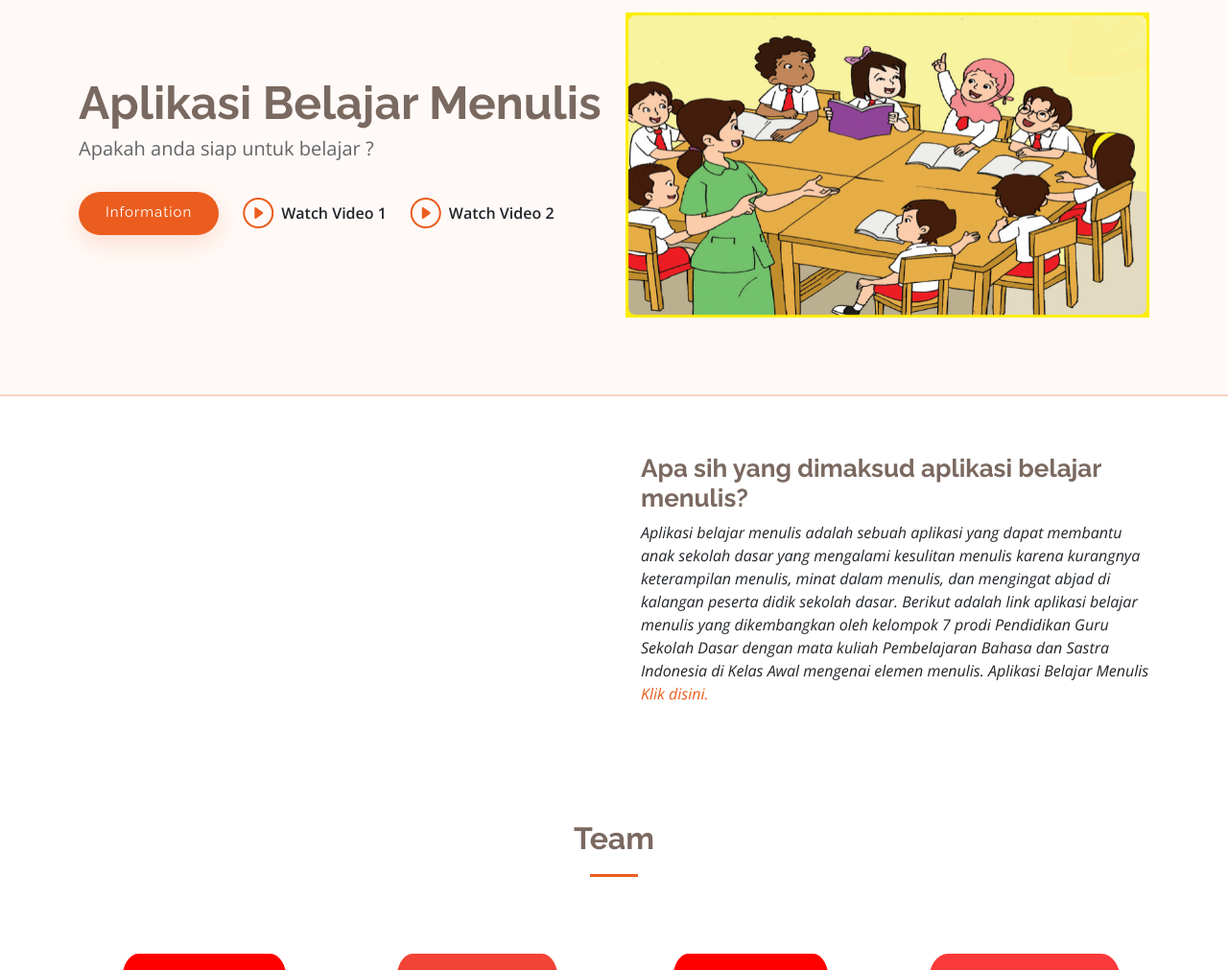
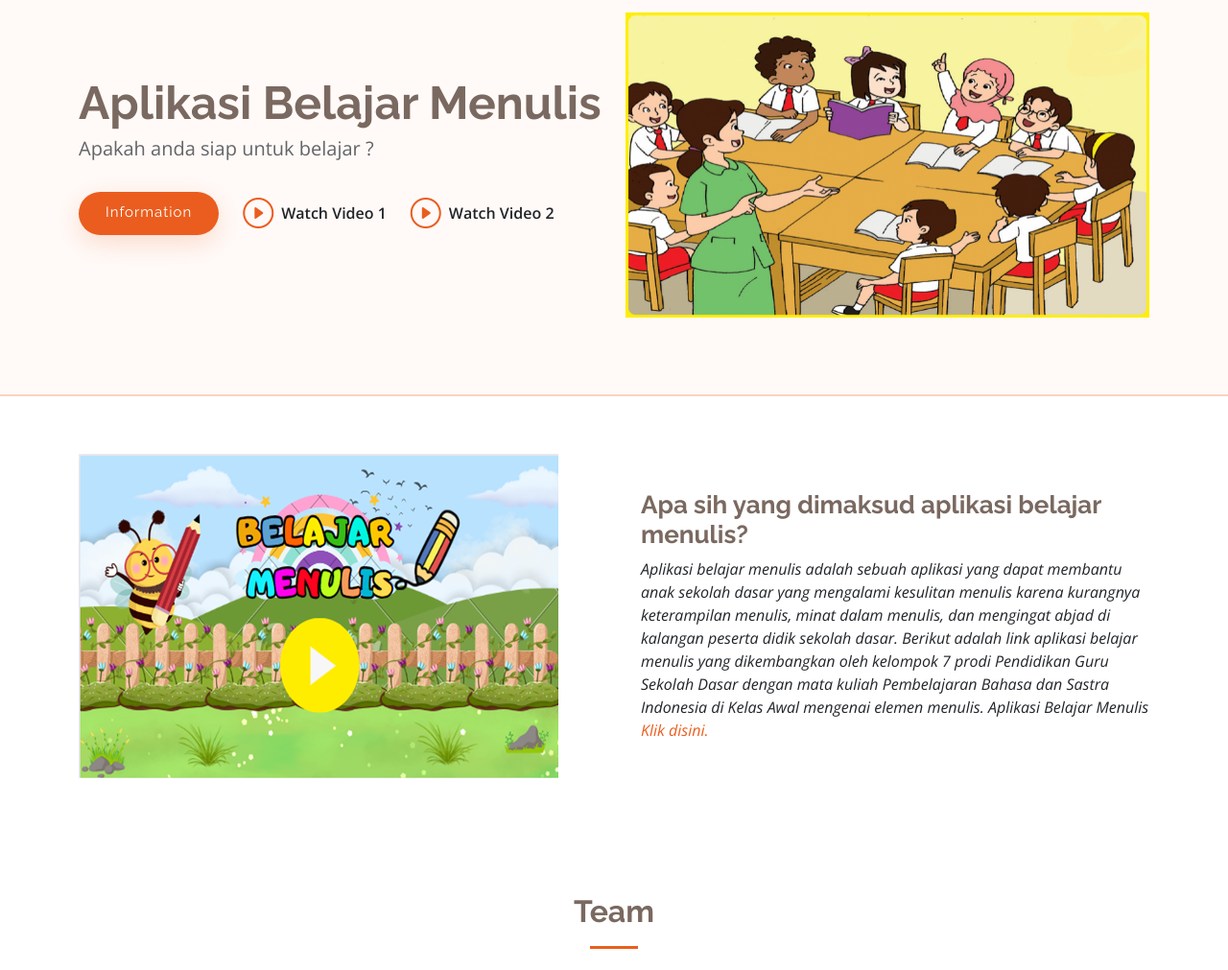
Before and after one commit to Yuliasantika/AplikasiBelajarMenulis.githu.io, a plain HTML site: page index.html in a window 1280 px wide. Shown: the part 237-1248 px from the top of the page at 96% size. Drawn offline with nearby package versions, Linux system fonts and the light colour scheme.

Commit message:
Update index.html

```diff
--- a/index.html
+++ b/index.html
@@ -86,7 +86,7 @@
         <div class="row gy-3">
 
           <div class="col-lg-6" data-aos="fade-up" data-aos-delay="100">
-            <a href="https://www.canva.com/design/DAGDremk1b8/effZlRQNYXeUeQKveq_dhQ/edit?utm_content=DAGDremk1b8&utm_campaign=designshare&utm_medium=link2&utm_source=sharebutton" target="_blank" rel="nofollow" title="dewa inside blog"><img src="../tampilan/assets/img/aplikasi.png" alt="" class="img-fluid"></a>
+            <a href="https://www.canva.com/design/DAGDremk1b8/effZlRQNYXeUeQKveq_dhQ/edit?utm_content=DAGDremk1b8&utm_campaign=designshare&utm_medium=link2&utm_source=sharebutton" target="_blank" rel="nofollow" title="dewa inside blog"><img src="assets/img/aplikasi.png" alt="" class="img-fluid"></a>
           </div>
           <div class="col-lg-6 d-flex flex-column justify-content-center" data-aos="fade-up" data-aos-delay="200">
             <div class="about-content ps-0 ps-lg-3">
```
